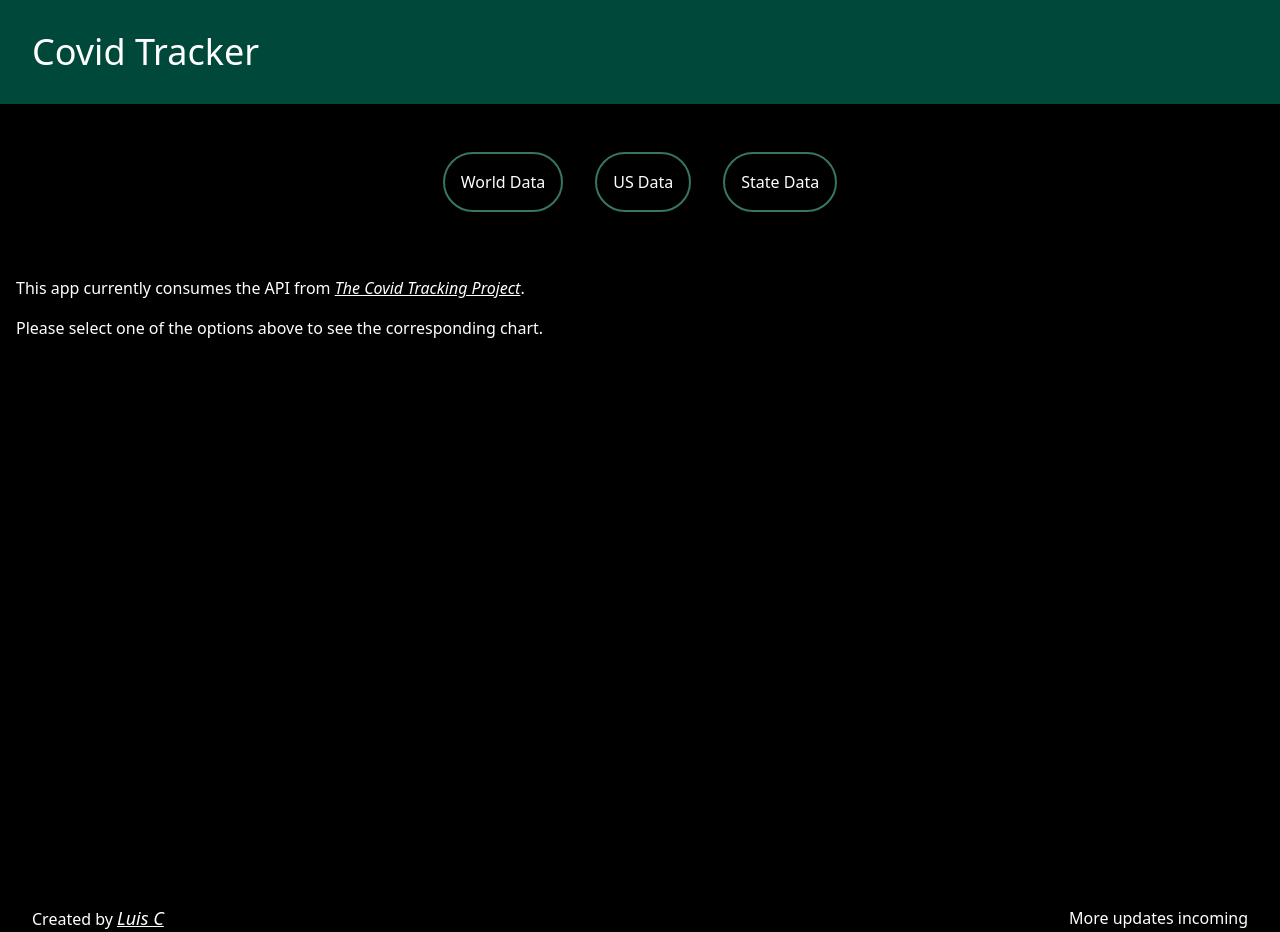
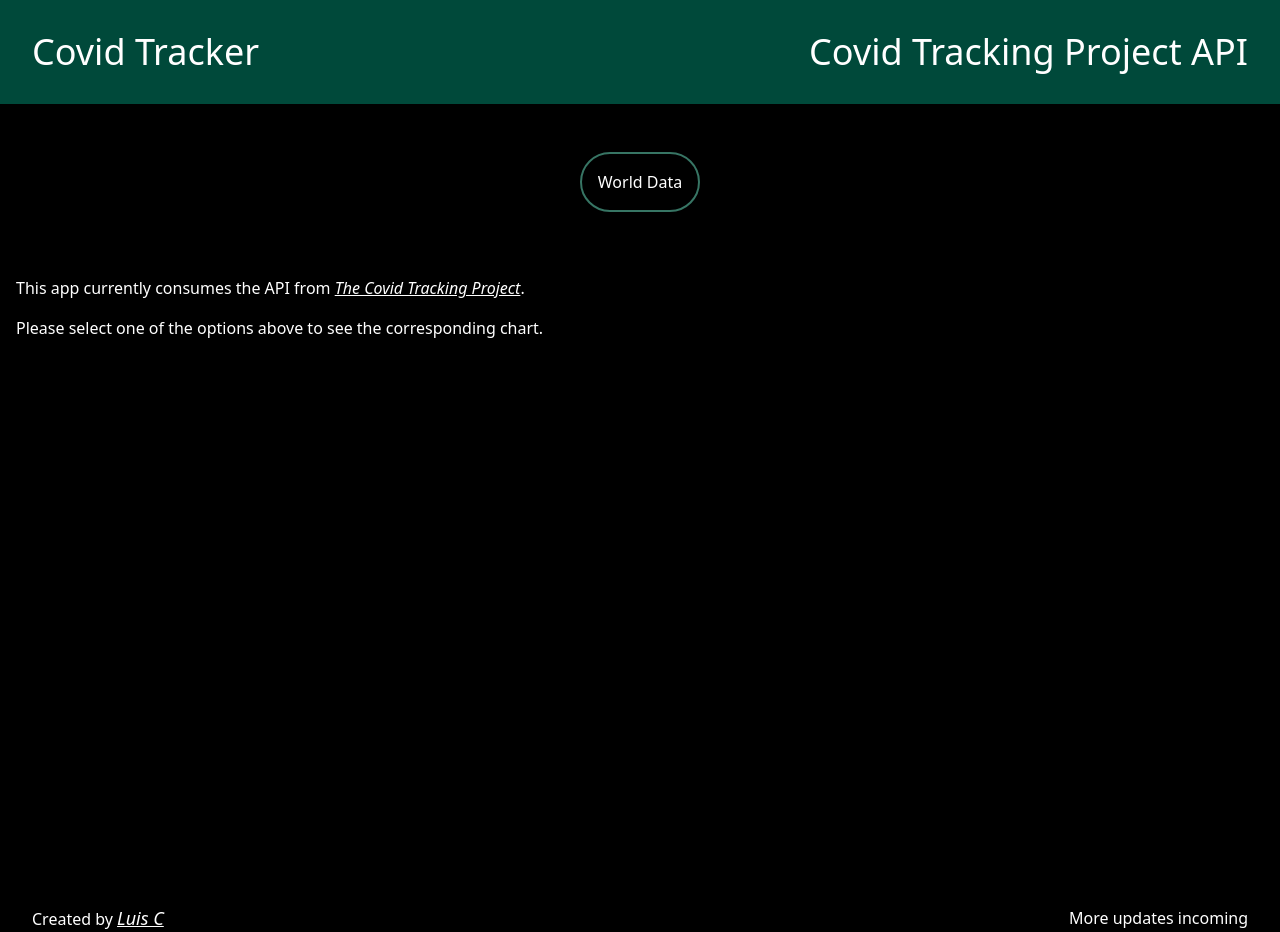
Before and after one commit to Blazekla/covid-tracker, a React (Create React App) app: page / in a window 1280 px wide. Built offline with nearby package versions, Linux system fonts and the light colour scheme.

Commit message:
restructured components associated with the covid tracking project api to a different route

```diff
--- a/src/App.js
+++ b/src/App.js
@@ -5,8 +5,7 @@ import Intro from "./components/intro";
 import "./assets/css/tailwind.css";
 
 import World from "./components/World";
-import US from "./components/US/usPage";
-import State from "./components/State/statePage";
+import CTP from "./CovidTrackingProject";
 
 function App() {
   return (
@@ -20,33 +19,14 @@ function App() {
         >
           World Data
         </NavLink>
-        <NavLink
-          to="/us"
-          className="p-4 rounded-full border-solid border-2 border-primary-light text-white m-4"
-          activeClassName="underline bg-primary-light"
-          aria-label="See US Numbers"
-        >
-          US Data
-        </NavLink>
-        <NavLink
-          to="/state"
-          className="p-4 rounded-full border-solid border-2 border-primary-light text-white m-4"
-          activeClassName="underline bg-primary-light"
-          aria-label="See State's Numbers"
-        >
-          State Data
-        </NavLink>
       </div>
       <div className="py-4">
         <Switch>
           <Route path="/world">
             <World />
           </Route>
-          <Route path="/us">
-            <US />
-          </Route>
-          <Route path="/state">
-            <State />
+          <Route path="/covidtrackingproject">
+            <CTP />
           </Route>
           <Route path="/">
             <Intro />
--- /dev/null
+++ b/src/CovidTrackingProject.js
@@ -0,0 +1,38 @@
+import React from "react";
+import { Route, NavLink, useRouteMatch } from "react-router-dom";
+import US from "./components/US/usPage";
+import State from "./components/State/statePage";
+
+function CovidTrackingProject() {
+  const { path, url } = useRouteMatch();
+  return (
+    <>
+      <div className="flex flex-wrap justify-center py-8 mx-2 sm:mx-4">
+        <NavLink
+          to={`${url}/us`}
+          className="p-4 rounded-full border-solid border-2 border-primary-light text-white m-4"
+          activeClassName="underline bg-primary-light"
+          aria-label="See US Numbers"
+        >
+          US Data
+        </NavLink>
+        <NavLink
+          to={`${url}/state`}
+          className="p-4 rounded-full border-solid border-2 border-primary-light text-white m-4"
+          activeClassName="underline bg-primary-light"
+          aria-label="See State's Numbers"
+        >
+          State Data
+        </NavLink>
+      </div>
+      <Route path={`${path}/us`}>
+        <US />
+      </Route>
+      <Route path={`${path}/state`}>
+        <State />
+      </Route>
+    </>
+  );
+}
+
+export default CovidTrackingProject;
--- a/src/components/Layout.js
+++ b/src/components/Layout.js
@@ -9,6 +9,9 @@ function Layout({ children }) {
       <Header>
         <NavLink to="/">
           <h1 className="text-4xl text-white">Covid Tracker</h1>
+        </NavLink>
+        <NavLink to="/covidtrackingproject">
+          <h1 className="text-4xl text-white">Covid Tracking Project API</h1>
         </NavLink>
       </Header>
       <main className="min-h-screen">{children}</main>
```
